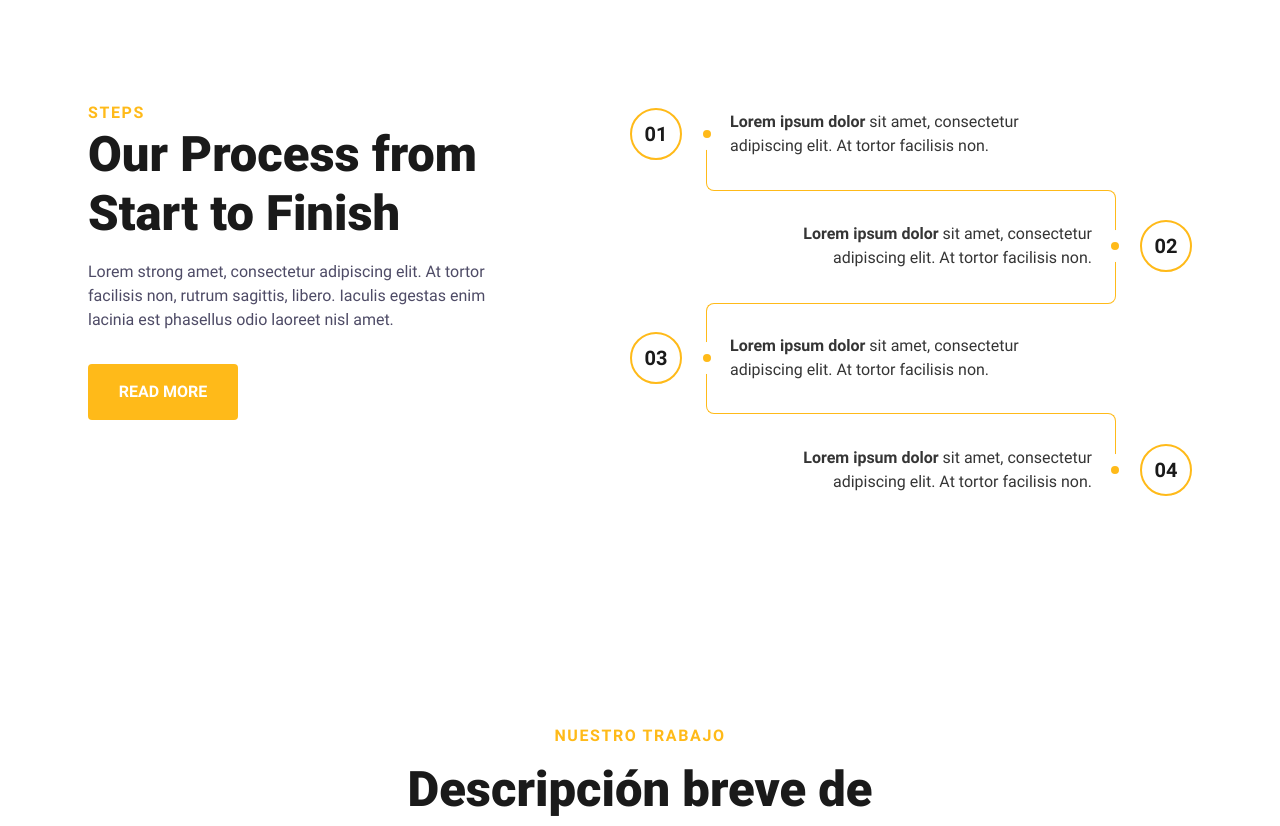
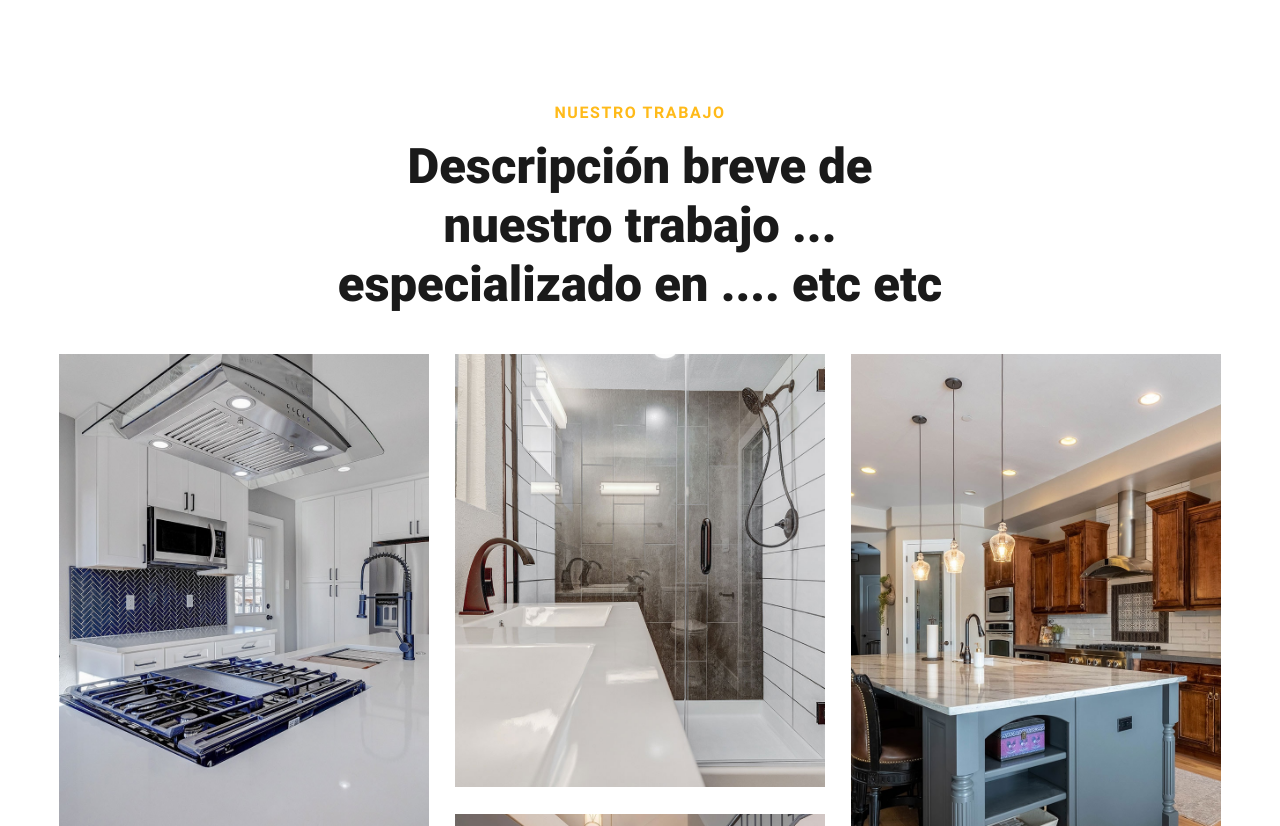
Before and after one commit to theEspressoHQ/demo, an Eleventy site: page src/index.html in a window 1280 px wide. Shown: the part 3062-3888 px from the top of the page. Built offline with nearby package versions, Linux system fonts and the light colour scheme; Eleventy itself is replaced by a stand-in of ours; files that its build step writes are made by us from their sources.

Commit message:
Update index.html

```diff
--- a/src/index.html
+++ b/src/index.html
@@ -203,51 +203,6 @@ eleventyNavigation:
         </div>
     </section>
 
-<!-- ============================================ -->
-<!--                   Steps                      -->
-<!-- ============================================ -->
-
-<section id="steps-284">
-    <div class="cs-container">
-        <!-- Left Section -->
-        <div class="cs-content">
-            <span class="cs-topper">Steps</span>
-            <h2 class="cs-title">Our Process from Start to Finish</h2>
-            <p class="cs-text">
-               Lorem  strong amet, consectetur adipiscing elit. At tortor facilisis non, rutrum sagittis, libero. Iaculis egestas enim lacinia est phasellus odio laoreet nisl amet.
-            </p>
-            <a href="" class="cs-button-solid">Read More</a>
-        </div>
-        <!-- Right Section -->
-        <ul class="cs-right-section">
-            <li class="cs-item">
-                <span class="cs-number">01</span>
-                <p class="cs-item-text">
-                    <strong>Lorem ipsum dolor</strong> sit amet, consectetur adipiscing elit. At tortor facilisis non.
-                </p>
-            </li>
-            <li class="cs-item">
-                <span class="cs-number">02</span>
-                <p class="cs-item-text">
-                    <strong>Lorem ipsum dolor</strong> sit amet, consectetur adipiscing elit. At tortor facilisis non.
-                </p>
-            </li>
-            <li class="cs-item">
-                <span class="cs-number">03</span>
-                <p class="cs-item-text">
-                    <strong>Lorem ipsum dolor</strong> sit amet, consectetur adipiscing elit. At tortor facilisis non.
-                </p>
-            </li>
-            <li class="cs-item">
-                <span class="cs-number">04</span>
-                <p class="cs-item-text">
-                    <strong>Lorem ipsum dolor</strong> sit amet, consectetur adipiscing elit. At tortor facilisis non.
-                </p>
-            </li>
-        </ul>
-    </div>
-</section>
-
 
     <!-- ============================================ -->
     <!--                   Gallery                    -->
```
